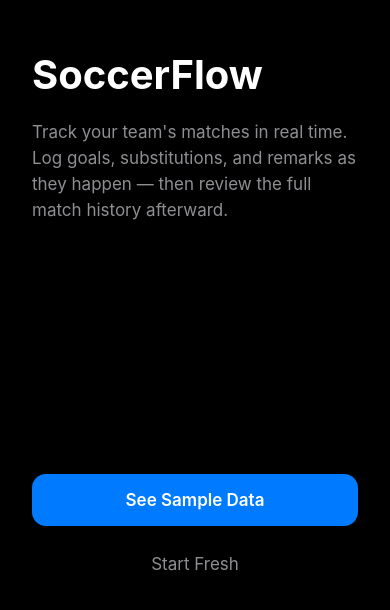
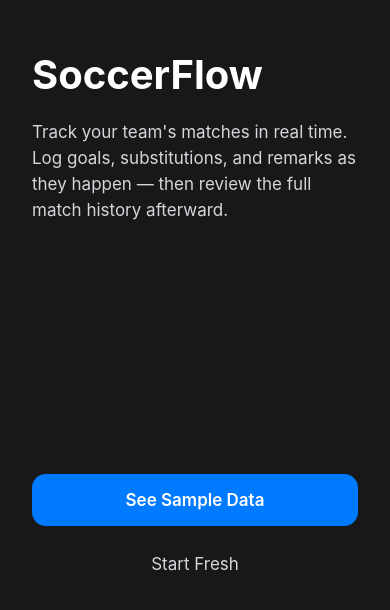
Before and after one commit to rockacola/soccer-flow, a React Native app: screen /Settings in a window 390 px wide. Shown: the part 202-812 px from the top of the page. Built offline with nearby package versions, Linux system fonts and the light colour scheme.

Commit message:
chore: update colour palette — background #181818, secondary text #d3d6db, red #ff090d

```diff
--- a/src/constants/palette.ts
+++ b/src/constants/palette.ts
@@ -1,13 +1,12 @@
 const palette = {
   gray: {
-    950: '#000000',
-    920: '#1A1A1A',
+    950: '#181818',
     900: '#1C1C1E',
     800: '#2C2C2E',
     700: '#3A3A3C',
     600: '#38383A',
     500: '#636366',
-    400: '#8E8E93',
+    400: '#D3D6DB',
   },
   pink: { 500: '#D81B60' },
   purple: { 500: '#8E24AA' },
@@ -15,7 +14,7 @@ const palette = {
   teal: { 500: '#00897B' },
   green: { 500: '#34C759' },
   orange: { 500: '#FF9500' },
-  red: { 500: '#FF3B30' },
+  red: { 500: '#FF090D' },
   brown: { 500: '#6D4C41' },
   neutral: { 500: '#757575' },
   white: '#FFFFFF',
--- a/src/constants/team.ts
+++ b/src/constants/team.ts
@@ -10,5 +10,5 @@ export const TEAM_COLOUR_OPTIONS: { hex: string; label: string }[] = [
   { hex: palette.orange[500], label: 'Orange' },
   { hex: palette.brown[500], label: 'Brown' },
   { hex: palette.neutral[500], label: 'Grey' },
-  { hex: palette.gray[920], label: 'Black' },
+  { hex: palette.gray[950], label: 'Black' },
 ];
```
